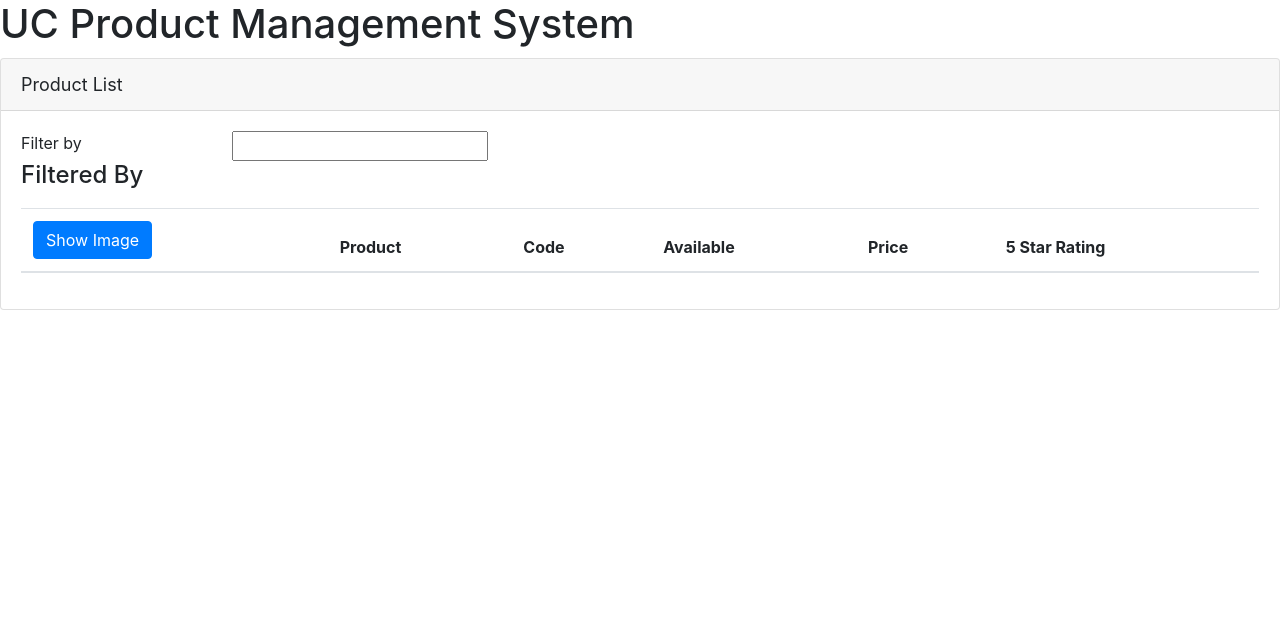
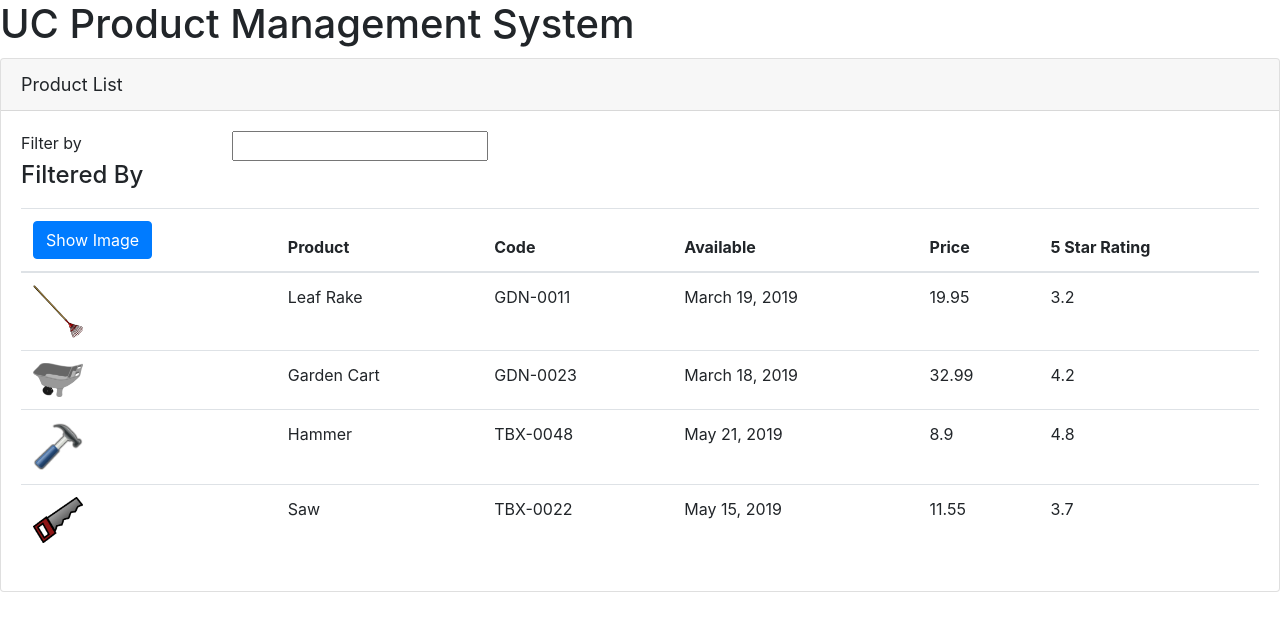
Before and after one commit to UcheSylvester/Products-Management, an Angular app: page / in a window 1280 px wide. Shown: the top 630 px of the page. Built offline with nearby package versions, Linux system fonts and the light colour scheme.

Commit message:
looping and populating products table with *ngFor

```diff
--- a/src/app/products/product-list.component.html
+++ b/src/app/products/product-list.component.html
@@ -32,6 +32,32 @@
             <th>5 Star Rating</th>
           </tr>
         </thead>
+        <!--
+        productId: 1,
+        productName: "Leaf Rake",
+        productCode: "GDN-0011",
+        releaseDate: "March 19, 2019",
+        description: "Leaf rake with 48-inch wooden handle.",
+        price: 19.95,
+        starRating: 3.2,
+        imageUrl: "assets/images/leaf_rake.png"
+      }, -->
+        <tbody>
+          <tr *ngFor="let product of products">
+            <td>
+              <img
+                src="{{ product.imageUrl }} "
+                alt="{{ product.productName }} "
+                style="width: 50px"
+              />
+            </td>
+            <td>{{ product.productName }}</td>
+            <td>{{ product.productCode }}</td>
+            <td>{{ product.releaseDate }}</td>
+            <td>{{ product.price }}</td>
+            <td>{{ product.starRating }}</td>
+          </tr>
+        </tbody>
       </table>
     </div>
   </div>
```
